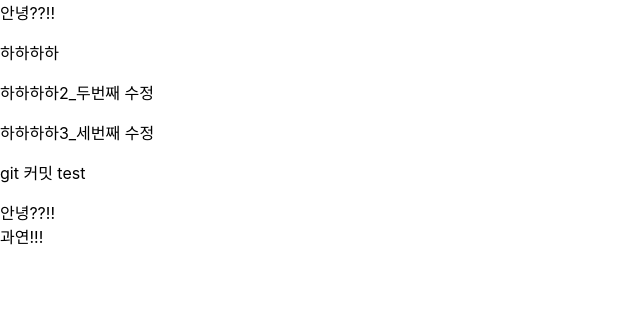
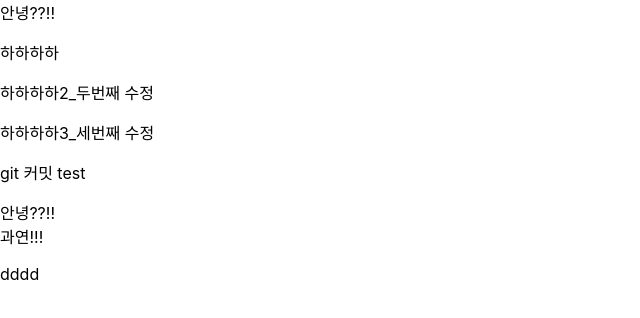
Before and after one commit to TIH-sample/sample1, a React (Create React App) app: page / in a window 1280 px wide. Shown: the top 318 px of the page, without its empty margins (0-640 px from the left). Built offline with nearby package versions, Linux system fonts and the light colour scheme.

Commit message:
Feat.블라블라 test입니다

```diff
--- a/src/app/App.js
+++ b/src/app/App.js
@@ -9,6 +9,7 @@ function App() {
       <p>git 커밋 test</p>
       <div>안녕??!!</div>
       <div>과연!!!</div>
+      <p>dddd</p>
     </>
 
   );
```
